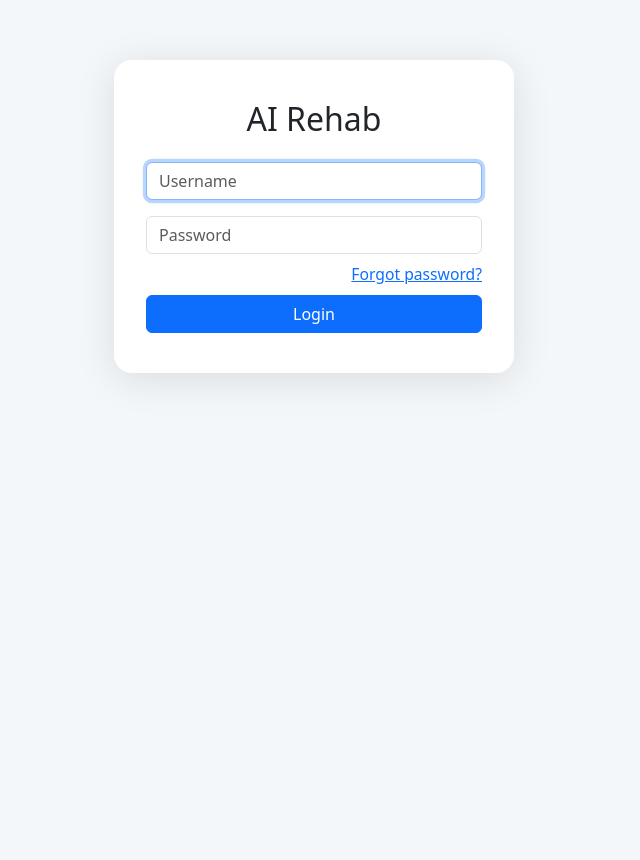
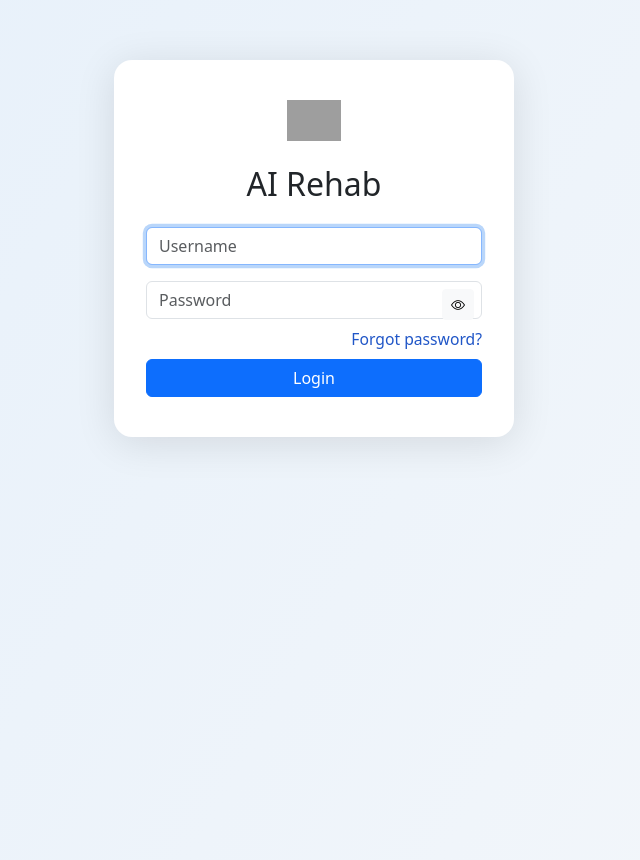
Before and after one commit to KLcoding01/AiRehab, a Flask app: page /login in a window 1280 px wide. Shown: the whole page, without its empty margins (326-966 px from the left). Before the commit the page ends 381 px from the top, so only its background shows below. Run offline with Flask 3, Linux system fonts and the light colour scheme; grey boxes are pictures that could not be loaded.

Commit message:
Initial commit for AiRehab, proper scope

```diff
--- a/app.py
+++ b/app.py
@@ -96,6 +96,9 @@ def logout():
     return redirect(url_for('login'))
 
 # --- Forgot-password, reset-password, register, dashboard routes ---
+@app.route('/forgot-password')
+def forgot_password():
+    return render_template('forgot_password.html')
 
 # --- Create DB (local testing) ---
 @app.before_request
--- a/templates/login.html
+++ b/templates/login.html
@@ -6,7 +6,8 @@
     <link href="https://cdn.jsdelivr.net/npm/bootstrap@5.3.3/dist/css/bootstrap.min.css" rel="stylesheet">
     <style>
         body {
-            background: #f4f7fa;
+            background: linear-gradient(120deg, #e6f0fa 0%, #f4f7fa 100%);
+            min-height: 100vh;
         }
         .login-container {
             max-width: 400px;
@@ -21,18 +22,33 @@
         }
         .forgot-link {
             font-size: 0.98rem;
+            color: #2056c7;
+            text-decoration: none;
+        }
+        .forgot-link:hover {
+            text-decoration: underline;
+            color: #003580;
+        }
+        .login-logo {
+            display: block;
+            margin: 0 auto 1.5rem auto;
+            width: 54px;
         }
     </style>
 </head>
 <body>
     <div class="login-container">
+        <img src="https://cdn-icons-png.flaticon.com/512/1048/1048959.png" alt="Logo" class="login-logo">
         <h2 class="mb-4 text-center">AI Rehab</h2>
         <form method="POST" autocomplete="off">
             <div class="mb-3">
                 <input name="username" class="form-control" placeholder="Username" required autofocus>
             </div>
-            <div class="mb-2">
-                <input name="password" type="password" class="form-control" placeholder="Password" required>
+            <div class="mb-2 position-relative">
+                <input name="password" id="password" type="password" class="form-control" placeholder="Password" required>
+                <button type="button" class="btn btn-sm btn-light position-absolute end-0 top-0 mt-2 me-2" onclick="togglePassword()" style="z-index:10;">
+                  <span id="eye-icon" class="bi bi-eye"></span>
+                </button>
             </div>
             <div class="mb-2 text-end">
                 <a href="{{ url_for('forgot_password') }}" class="forgot-link">Forgot password?</a>
@@ -51,5 +67,20 @@
           {% endif %}
         {% endwith %}
     </div>
+    <!-- Bootstrap Icons CDN for eye icon -->
+    <link rel="stylesheet" href="https://cdn.jsdelivr.net/npm/bootstrap-icons@1.11.3/font/bootstrap-icons.css">
+    <script>
+      function togglePassword() {
+        const pw = document.getElementById('password');
+        const icon = document.getElementById('eye-icon');
+        if (pw.type === 'password') {
+          pw.type = 'text';
+          icon.className = 'bi bi-eye-slash';
+        } else {
+          pw.type = 'password';
+          icon.className = 'bi bi-eye';
+        }
+      }
+    </script>
 </body>
 </html>
```
